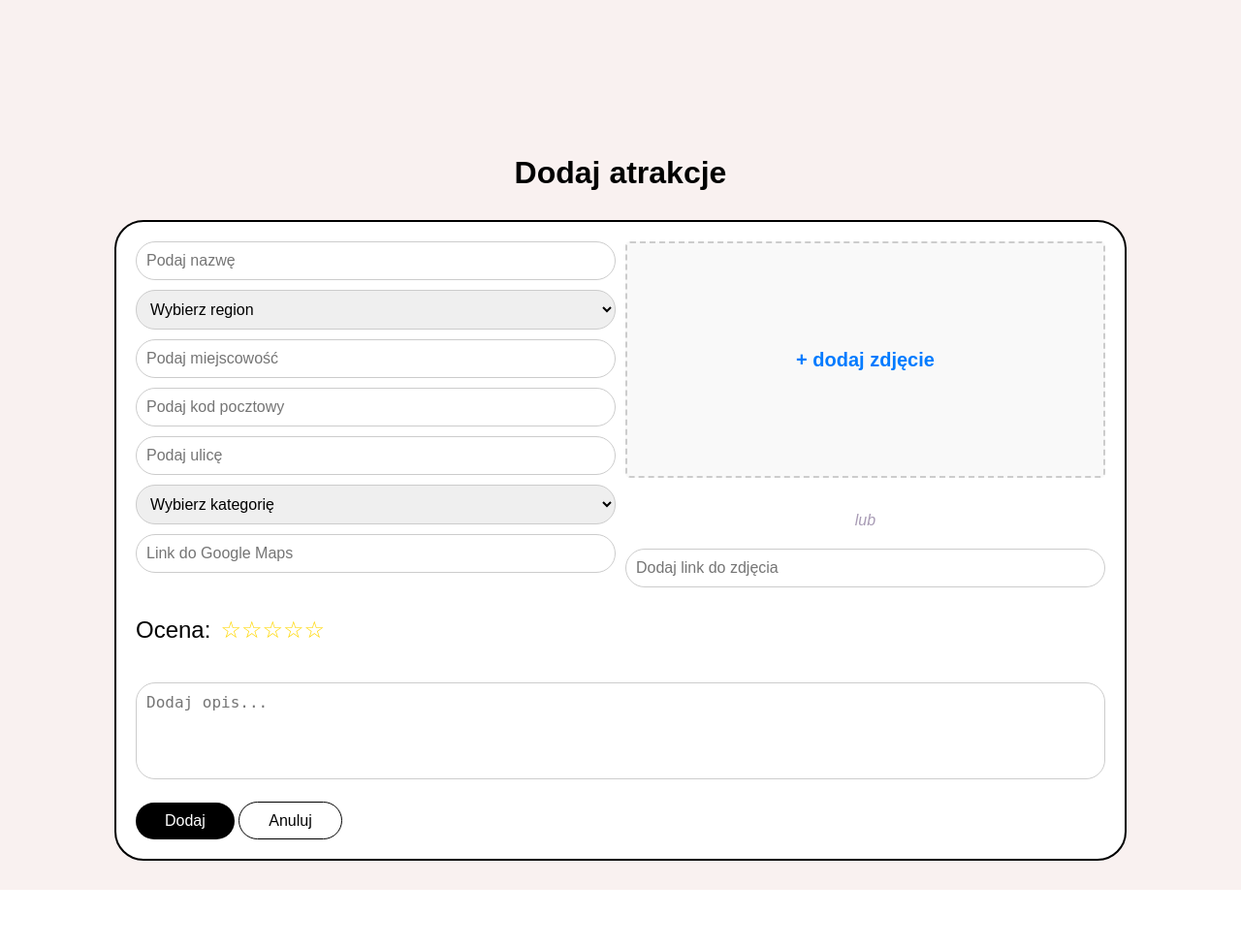
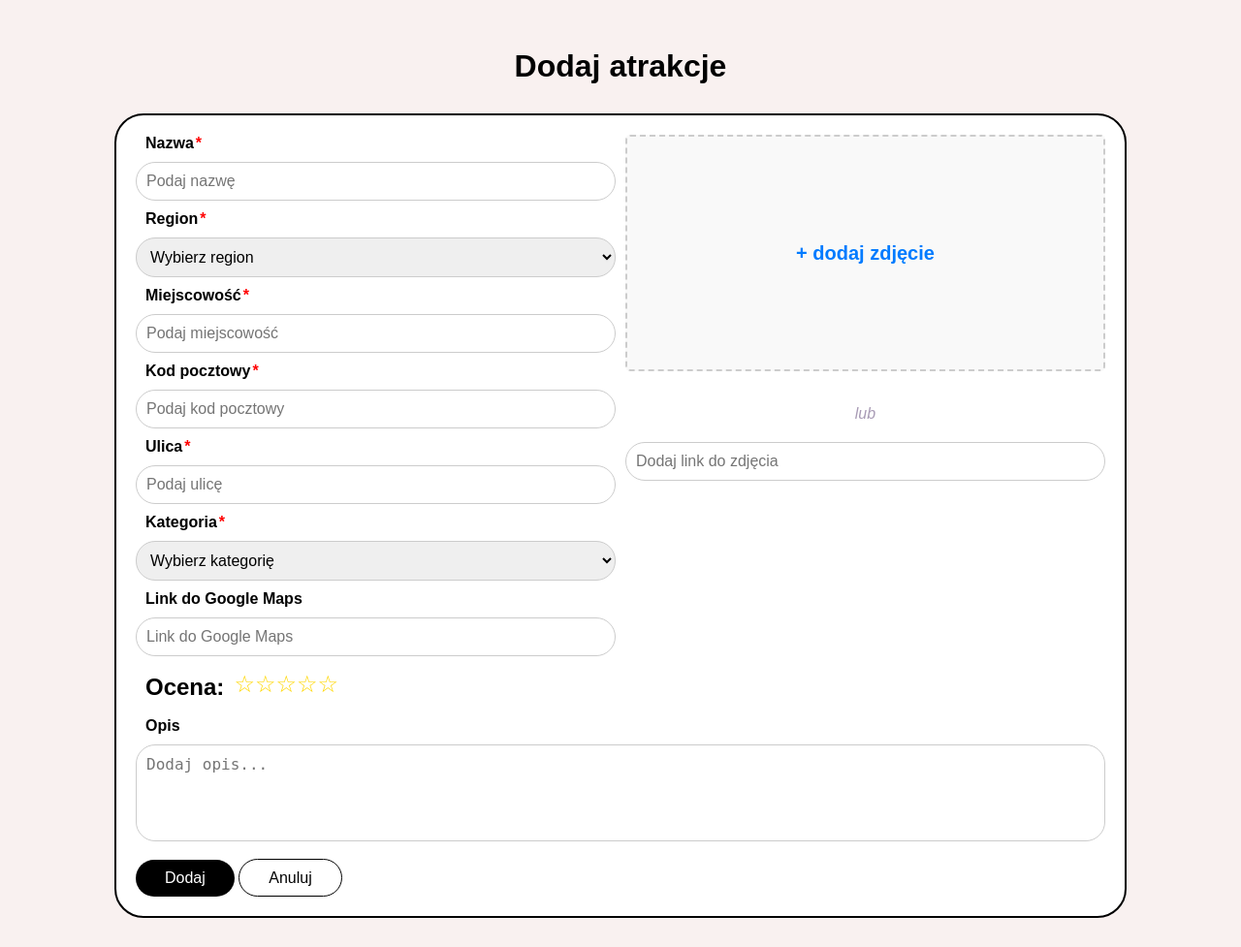
Before and after one commit to Naver510/FavPlaces, a Django app: template favplaces/app/templates/app/dodaj_miejsce.html in a window 1280 px wide. Shown: the whole page at 97% size. Before the commit the page ends 918 px from the top, so only its background shows below. Run offline with Django 4.2, Linux system fonts and the light colour scheme; the template is opened without the code that fills it: values that come from a table or form of the project are taken from there, others are empty.

Commit message:
Dodawanie atrakcji pokazuje obowiązkowe dane do wpisania

```diff
--- a/favplaces/app/static/css/dodaj_miejsce.css
+++ b/favplaces/app/static/css/dodaj_miejsce.css
@@ -6,7 +6,7 @@ body {
 h1 {
     text-align: center;
     font-size: 32px;
-    margin-top: 160px;
+    margin-top: 50px;
 }
 
 .form-container {
@@ -57,7 +57,7 @@ textarea {
 }
 
 .rating {
-    margin: 20px 0;
+    margin-top: 5px;
     font-size: 24px;
     display: flex;
     align-items: center;
@@ -69,6 +69,9 @@ textarea {
 
 .stars-container {
     display: inline-flex;
+    align-items: center;
+    vertical-align: middle;
+    margin-bottom: 5px; /* opcjonalnie dla odstępu od "Ocena:" */
 }
 
 .star {
@@ -84,7 +87,7 @@ textarea {
 
 .full-width {
     flex: 1 1 100%;
-    margin-top: 10px;
+    margin-top: 5px;
 }
 
 .full-width textarea {
@@ -117,3 +120,15 @@ a.button-link {
     color: #a89bb5;
     font-style: italic;
 }
+
+.form-container label {
+    display: block;
+    margin-left: 10px; /* lub więcej, np. 20px */
+    margin-bottom: 0px;
+    font-weight: bold;
+}
+
+.required-star {
+    color: red;
+    margin-left: 2px;
+}
--- a/favplaces/app/templates/app/dodaj_miejsce.html
+++ b/favplaces/app/templates/app/dodaj_miejsce.html
@@ -16,12 +16,19 @@
         <form method="post" class="form-container" enctype="multipart/form-data">
             {% csrf_token %}
             <div class="left-form">
+                <label for="id_Nazwa">Nazwa<span class="required-star">*</span></label>
                 <input type="text" name="Nazwa" maxlength="100" placeholder="Podaj nazwę" required id="id_Nazwa">
+                <label for="id_Nazwa">Region<span class="required-star">*</span></label>
                 {{ form.ID_Region }}
+                <label for="id_Nazwa">Miejscowość<span class="required-star">*</span></label>
                 <input type="text" name="Miejscowość" maxlength="100" placeholder="Podaj miejscowość" required id="id_Miejscowość">
+                <label for="id_Nazwa">Kod pocztowy<span class="required-star">*</span></label>
                 <input type="text" name="Kod_pocztowy" maxlength="6" placeholder="Podaj kod pocztowy" required id="id_Kod_pocztowy">
+                <label for="id_Nazwa">Ulica<span class="required-star">*</span></label>
                 <input type="text" name="Ulica" maxlength="100" placeholder="Podaj ulicę" required id="id_Ulica">
+                <label for="id_Nazwa">Kategoria<span class="required-star">*</span></label>
                 {{ form.ID_Kategoria }}
+                <label for="id_Nazwa">Link do Google Maps</label>
                 <input type="url" name="Link" maxlength="255" placeholder="Link do Google Maps" id="id_Link">
             </div>
             <div class="right-form">
@@ -50,7 +57,8 @@
                 </div>
             </div>
             <div class="full-width">
-                <textarea name="Opis" cols="40" rows="4" maxlength="500" placeholder="Dodaj opis..." id="id_Opis"></textarea>
+                <label for="id_Nazwa">Opis</label>
+                <textarea name="Opis" cols="40" rows="4" maxlength="500" placeholder="Dodaj opis..." id="id_Opis" style="margin-top: 10px;"></textarea>
             </div>
             <div class="full-width">
                 <button type="submit">Dodaj</button>
```
